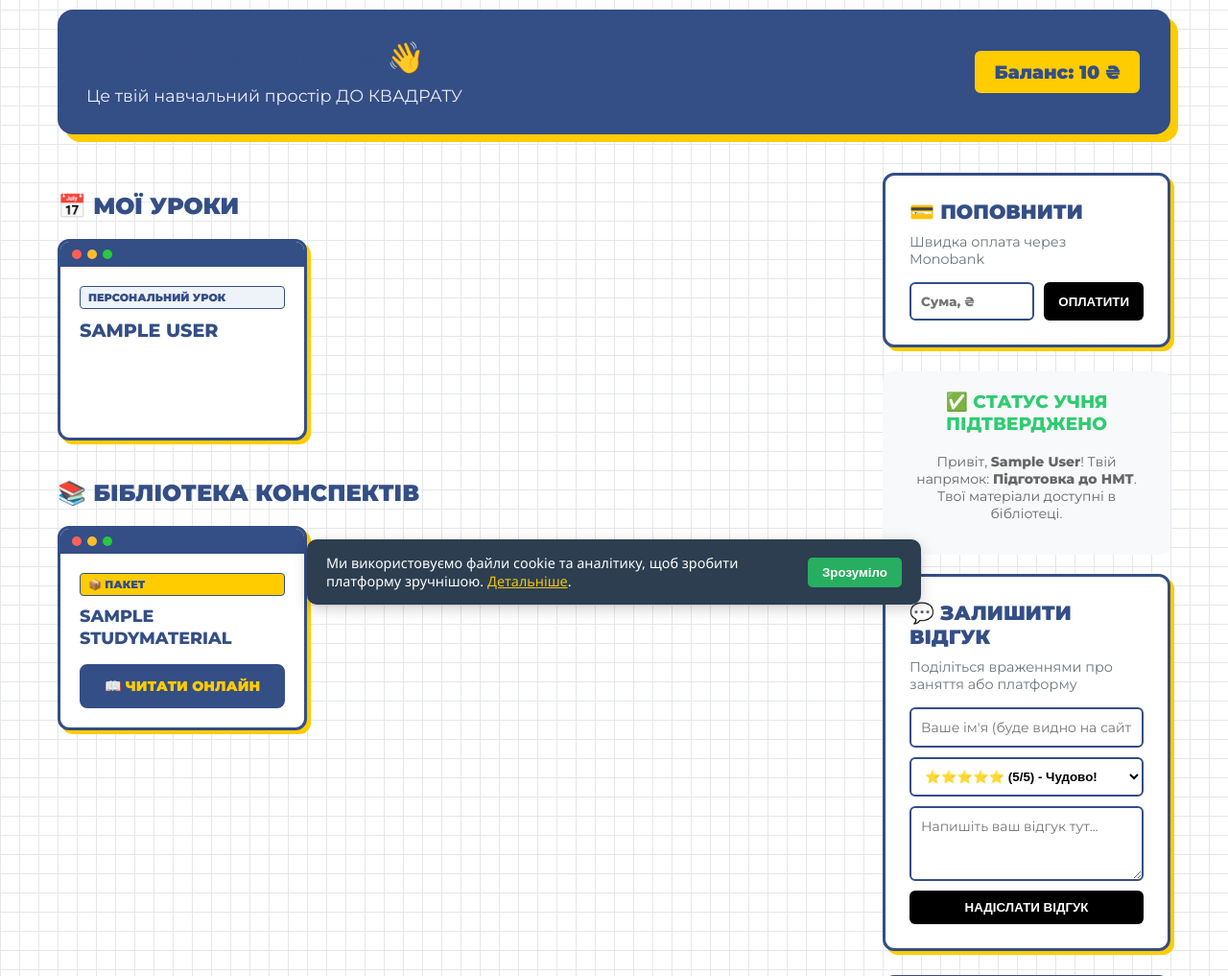
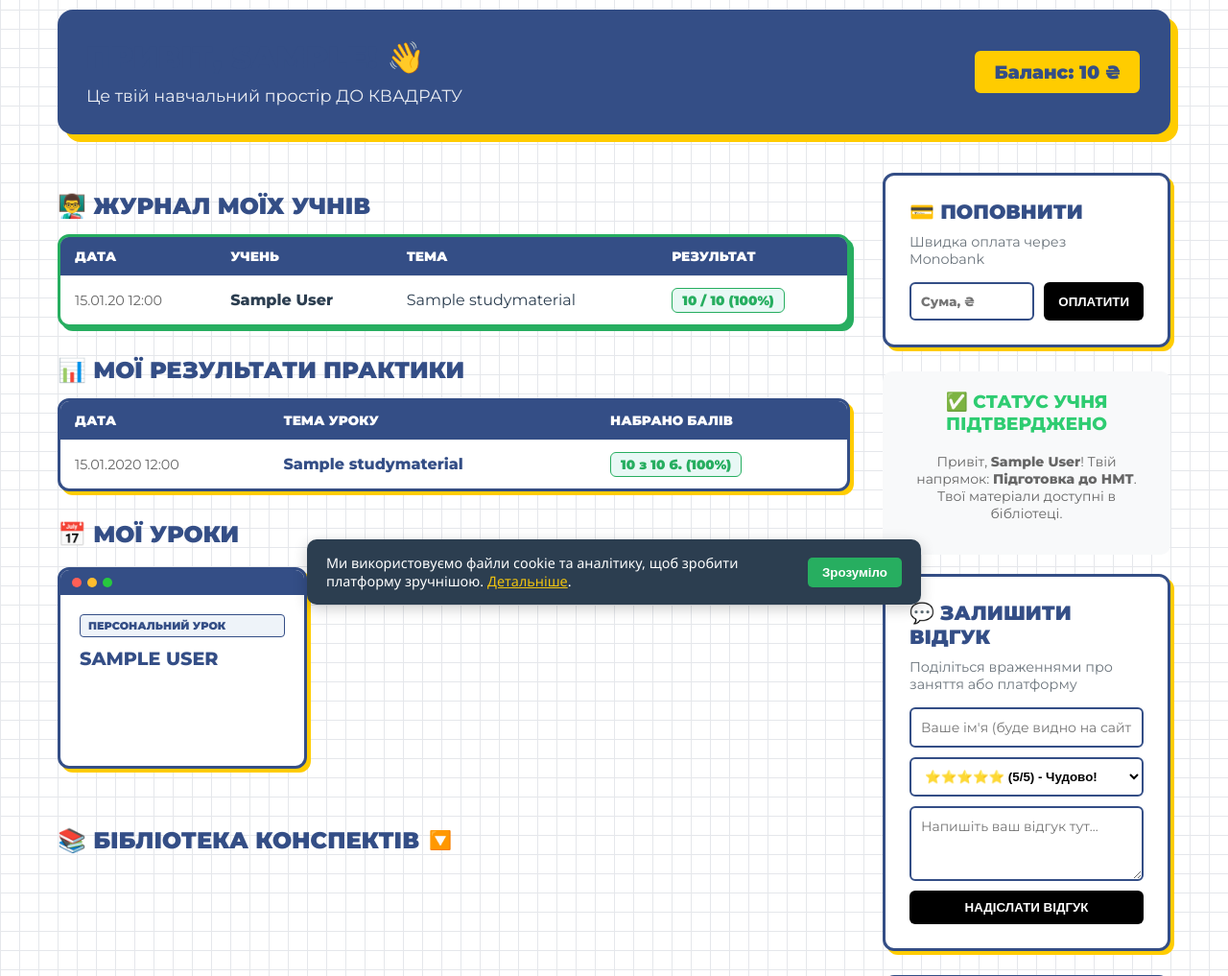
Before and after one commit to vanichelllo/do_kvadratu_pl, a Django app: page /cabinet/ in a window 1280 px wide. Shown: the part 150-1167 px from the top of the page at 96% size. Run offline with Django 5.2, Linux system fonts and the light colour scheme; a user stored in the database is signed in; tables that the repository leaves empty hold one stand-in row (values such as "Sample post"); parts of the project's set-up code (start-up, migrations or seed data) failed here and were passed over.

Commit message:
Статистика після практики НМТ

```diff
--- a/materials/templates/materials/cabinet.html
+++ b/materials/templates/materials/cabinet.html
@@ -114,7 +114,7 @@
         color: var(--brand-blue);
     }
 
-    /* Блок поповнення балансу */
+    /* Блок поповнення балансу та відгуків */
     .topup-section {
         background: white;
         border: 3px solid var(--brand-blue);
@@ -197,6 +197,24 @@
     .btn-save:hover {
         opacity: 0.9;
     }
+
+    /* НОВІ СТИЛІ: Згортання та таблиці статистики */
+    .toggle-header { cursor: pointer; display: inline-flex; align-items: center; gap: 10px; user-select: none; transition: opacity 0.2s; }
+    .toggle-header:hover { opacity: 0.7; }
+    .toggle-icon { font-size: 1.2rem; transition: transform 0.3s; }
+    .toggle-icon.open { transform: rotate(180deg); }
+
+    .stats-table-wrapper { width: 100%; overflow-x: auto; background: white; border: 3px solid var(--brand-blue); border-radius: 12px; box-shadow: 4px 4px 0px var(--brand-yellow); margin-bottom: 30px; }
+    .stats-table { width: 100%; border-collapse: collapse; min-width: 500px; }
+    .stats-table th, .stats-table td { padding: 12px 15px; text-align: left; border-bottom: 1px solid #eee; }
+    .stats-table th { background: var(--brand-blue); color: white; font-size: 0.85rem; text-transform: uppercase; font-weight: 900; }
+    .stats-table tr:last-child td { border-bottom: none; }
+    .stats-table tr:hover td { background-color: #f8f9fa; }
+
+    .score-badge { display: inline-block; padding: 4px 10px; border-radius: 6px; font-weight: 900; font-size: 0.85rem; border: 1px solid transparent; }
+    .score-good { background: #e8f8f5; color: #27ae60; border-color: #27ae60; }
+    .score-avg { background: #fef9e7; color: #f39c12; border-color: #f39c12; }
+    .score-bad { background: #fdf2e9; color: #e74c3c; border-color: #e74c3c; }
 </style>
 
 <!-- ШАПКА КАБІНЕТУ -->
@@ -213,7 +231,75 @@
 <div class="cabinet-grid">
     <!-- ЛІВА КОЛОНКА -->
     <div>
-        <!-- НОВИЙ БЛОК: ІНДИВІДУАЛЬНІ УРОКИ -->
+        <!-- 1. ПАНЕЛЬ ВЧИТЕЛЯ (ВИДНО ТІЛЬКИ АДМІНУ/ВЧИТЕЛЮ) -->
+        {% if students_attempts %}
+            <h2 style="color: var(--brand-blue); font-weight: 900; margin-bottom: 15px; text-transform: uppercase; font-size: 1.5rem; display: flex; align-items: center; gap: 10px;">
+                👨‍🏫 Журнал моїх учнів
+            </h2>
+            <div class="stats-table-wrapper" style="border-color: #27ae60; box-shadow: 4px 4px 0px #27ae60;">
+                <table class="stats-table">
+                    <thead style="background: #27ae60;">
+                        <tr>
+                            <th>Дата</th>
+                            <th>Учень</th>
+                            <th>Тема</th>
+                            <th>Результат</th>
+                        </tr>
+                    </thead>
+                    <tbody>
+                        {% for attempt in students_attempts %}
+                        <tr>
+                            <td style="font-size: 0.9rem; color: #666;">{{ attempt.created_at|date:"d.m.y H:i" }}</td>
+                            <td style="font-weight: bold;">{{ attempt.user.tutor_request.real_name|default:attempt.user.email }}</td>
+                            <td>{{ attempt.material.title }}</td>
+                            <td>
+                                {% with p=attempt.get_percent %}
+                                    <span class="score-badge {% if p >= 70 %}score-good{% elif p >= 40 %}score-avg{% else %}score-bad{% endif %}">
+                                        {{ attempt.score }} / {{ attempt.max_score }} ({{ p }}%)
+                                    </span>
+                                {% endwith %}
+                            </td>
+                        </tr>
+                        {% endfor %}
+                    </tbody>
+                </table>
+            </div>
+        {% endif %}
+
+        <!-- 2. ОСОБИСТИЙ ПРОГРЕС УЧНЯ -->
+        {% if my_attempts %}
+            <h2 style="color: var(--brand-blue); font-weight: 900; margin-bottom: 15px; text-transform: uppercase; font-size: 1.5rem;">
+                📊 Мої результати практики
+            </h2>
+            <div class="stats-table-wrapper">
+                <table class="stats-table">
+                    <thead>
+                        <tr>
+                            <th>Дата</th>
+                            <th>Тема уроку</th>
+                            <th>Набрано балів</th>
+                        </tr>
+                    </thead>
+                    <tbody>
+                        {% for attempt in my_attempts %}
+                        <tr>
+                            <td style="font-size: 0.9rem; color: #666;">{{ attempt.created_at|date:"d.m.Y H:i" }}</td>
+                            <td style="font-weight: bold; color: var(--brand-blue);">{{ attempt.material.title }}</td>
+                            <td>
+                                {% with p=attempt.get_percent %}
+                                    <span class="score-badge {% if p >= 70 %}score-good{% elif p >= 40 %}score-avg{% else %}score-bad{% endif %}">
+                                        {{ attempt.score }} з {{ attempt.max_score }} б. ({{ p }}%)
+                                    </span>
+                                {% endwith %}
+                            </td>
+                        </tr>
+                        {% endfor %}
+                    </tbody>
+                </table>
+            </div>
+        {% endif %}
+
+        <!-- 3. ІНДИВІДУАЛЬНІ УРОКИ -->
         {% if personal_presentations %}
             <h2 style="color: var(--brand-blue); font-weight: 900; margin-bottom: 20px; text-transform: uppercase; font-size: 1.5rem;">📅 Мої уроки</h2>
 
@@ -241,9 +327,13 @@
             </div>
         {% endif %}
 
-        <!-- СТАРИЙ БЛОК: БІБЛІОТЕКА -->
-        <h2 style="color: var(--brand-blue); font-weight: 900; margin-bottom: 20px; text-transform: uppercase; font-size: 1.5rem;">📚 Бібліотека конспектів</h2>
+        <!-- 4. БІБЛІОТЕКА КОНСПЕКТІВ (Згортається) -->
+        <h2 class="toggle-header" onclick="toggleLibrary()" style="color: var(--brand-blue); font-weight: 900; margin-bottom: 20px; text-transform: uppercase; font-size: 1.5rem;">
+            📚 Бібліотека конспектів <span id="lib-icon" class="toggle-icon">🔽</span>
+        </h2>
 
+        <!-- Контейнер бібліотеки (початково схований через display: none) -->
+        <div id="library-content" style="display: none; margin-bottom: 40px;">
             {% if purchased_materials %}
                 <div class="library-grid">
                     {% for item in purchased_materials %}
@@ -268,7 +358,6 @@
                     {% endfor %}
                 </div>
             {% else %}
-            <!-- Стан, коли ще нічого не куплено -->
                 <div style="background: white; border: 2px dashed #ccc; padding: 40px; text-align: center; border-radius: 12px;">
                     <h3 style="color: var(--text-dark); margin-bottom: 15px;">Тут поки порожньо 😔</h3>
                     <p style="margin-bottom: 20px;">Час це виправити! Переходь на вітрину і обирай найкращі матеріали для підготовки.</p>
@@ -277,6 +366,7 @@
                     </a>
                 </div>
             {% endif %}
+        </div>
     </div>
 
     <!-- ПРАВА КОЛОНКА: ДІЇ ТА НАЛАШТУВАННЯ -->
@@ -299,7 +389,6 @@
         <!-- БЛОК: ЗАЯВКА НА СТАТУС УЧНЯ -->
         <div class="student-status-card" style="background: #f8f9fa; padding: 20px; border-radius: 10px; margin-bottom: 20px; text-align: center;">
             {% if not tutor_request %}
-                <!-- Заявки ще немає -->
                 <h3 style="margin-top: 0;">Навчаєтесь у мене особисто?</h3>
                 <p style="color: #666; font-size: 14px;">Введіть своє прізвище, ім'я та оберіть клас, щоб отримати доступ до своїх матеріалів.</p>
 
@@ -307,7 +396,6 @@
                     {% csrf_token %}
                     <input type="text" name="real_name" placeholder="Наприклад: Шевченко Тарас" required style="padding: 10px; border: 1px solid #ccc; border-radius: 6px; font-size: 15px;">
 
-                    <!-- ОНОВЛЕНО: Вибір курсу -->
                     <select name="course" required style="padding: 10px; border: 1px solid #ccc; border-radius: 6px; font-size: 15px; background: white;">
                         <option value="" disabled selected>-- Оберіть свій напрямок --</option>
                         <option value="nmt">Підготовка до НМТ</option>
@@ -326,17 +414,16 @@
                 </form>
 
             {% elif tutor_request.status == 'pending' %}
-                <!-- Очікує підтвердження -->
                 <h3 style="margin-top: 0;">⏳ Заявка на розгляді</h3>
                 <p style="color: #666; font-size: 14px;">Я перевірю вашу заявку (<b>{{ tutor_request.real_name }}</b>, напрямок: <b>{{ tutor_request.get_course_display }}</b>) найближчим часом.</p>
                 <button class="btn-secondary" disabled style="width: 100%; opacity: 0.7; padding: 12px; border-radius: 6px; border: none;">Очікує підтвердження</button>
 
             {% elif tutor_request.status == 'approved' %}
-                <!-- Підтверджено -->
                 <h3 style="margin-top: 0; color: #2ecc71;">✅ Статус учня підтверджено</h3>
                 <p style="color: #666; font-size: 14px;">Привіт, <b>{{ tutor_request.real_name }}</b>! Твій напрямок: <b>{{ tutor_request.get_course_display }}</b>. Твої матеріали доступні в бібліотеці.</p>
             {% endif %}
         </div>
+
         <!-- БЛОК: ЗАЛИШИТИ ВІДГУК -->
         <div class="topup-section" style="margin-bottom: 25px;">
             <h2 style="color: var(--brand-blue); font-weight: 900; margin-top: 0; margin-bottom: 10px; font-size: 1.3rem; text-transform: uppercase;">💬 Залишити відгук</h2>
@@ -345,7 +432,6 @@
             <form action="{% url 'submit_review' %}" method="POST" style="display: flex; flex-direction: column; gap: 10px; margin-top: 15px;">
                 {% csrf_token %}
 
-                <!-- ДОДАНО: Поле для імені -->
                 <input type="text" name="reviewer_name" placeholder="Ваше ім'я (буде видно на сайті)" required style="padding: 10px; border: 2px solid var(--brand-blue); border-radius: 6px; font-family: inherit; font-size: 14px; box-sizing: border-box;">
 
                 <select name="rating" required style="padding: 10px; border: 2px solid var(--brand-blue); border-radius: 6px; font-weight: 700; background: white;">
@@ -387,4 +473,20 @@
 
     </div>
 </div>
+
+<script>
+    // Скрипт для відкриття/закриття бібліотеки конспектів
+    function toggleLibrary() {
+        const content = document.getElementById("library-content");
+        const icon = document.getElementById("lib-icon");
+
+        if (content.style.display === "none") {
+            content.style.display = "block";
+            icon.classList.add("open");
+        } else {
+            content.style.display = "none";
+            icon.classList.remove("open");
+        }
+    }
+</script>
 {% endblock %}
--- a/materials/views.py
+++ b/materials/views.py
@@ -428,6 +428,7 @@ class CabinetView(LoginRequiredMixin, TemplateView):
     def get_context_data(self, **kwargs):
         context = super().get_context_data(**kwargs)
 
+        # 1. Завантаження конспектів (StudyMaterial)
         purchased_qs = self.request.user.purchased_materials.all()
         purchased_list = list(purchased_qs)
 
@@ -438,11 +439,26 @@ class CabinetView(LoginRequiredMixin, TemplateView):
             return 99999
 
         purchased_list.sort(key=get_number)
+        context['purchased_materials'] = purchased_list
 
-        context['purchased_materials'] = purchased_list
+        # 2. Інші дані кабінету
         context['form'] = UserProfileForm(instance=self.request.user)
         context['tutor_request'] = getattr(self.request.user, 'tutor_request', None)
+
+        # 3. Індивідуальні презентації
         context['personal_presentations'] = self.request.user.personal_presentations.all()
+
+        # 4. Власна статистика учня (останні 15 спроб)
+        context['my_attempts'] = PracticeAttempt.objects.filter(
+            user=self.request.user
+        ).select_related('material').order_by('-created_at')[:15]
+
+        # 5. ПАНЕЛЬ ВЧИТЕЛЯ (Показується тільки тобі)
+        if self.request.user.is_superuser or getattr(self.request.user, 'role', '') == 'teacher':
+            # Дістаємо результати тестів усіх учнів зі статусом 'approved'
+            context['students_attempts'] = PracticeAttempt.objects.filter(
+                user__tutor_request__status='approved'
+            ).select_related('user', 'user__tutor_request', 'material').order_by('-created_at')[:50]
 
         return context
 
@@ -455,7 +471,6 @@ class CabinetView(LoginRequiredMixin, TemplateView):
         context = self.get_context_data()
         context['form'] = form
         return self.render_to_response(context)
-
 
 # ==========================================
 # Безпечне читання матеріалу з Cloudinary + HTML Презентації + Кнопка Практики
```
Lines whose indentation alone changed are shown as unchanged.
